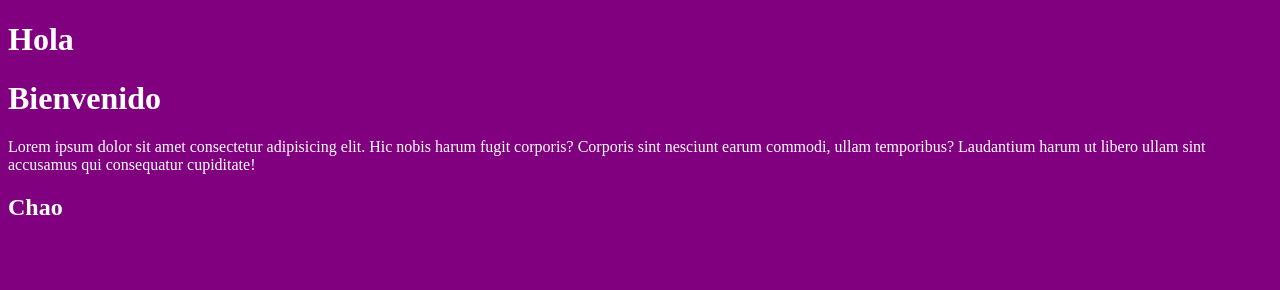
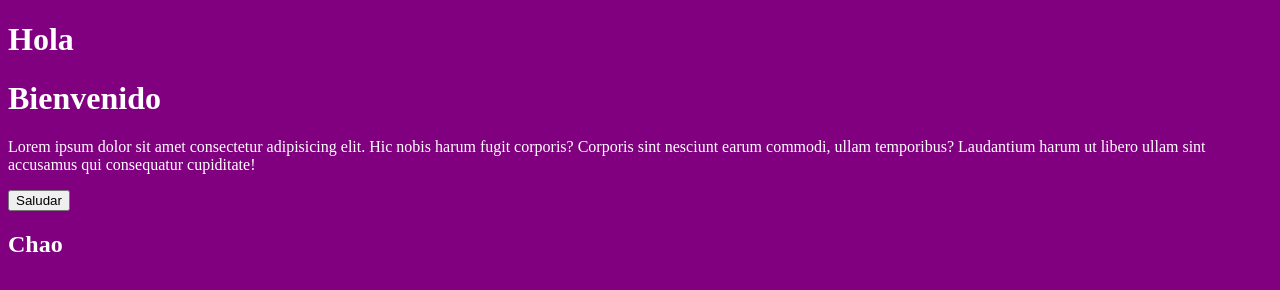
Before and after one commit to Larr014/pruebaGit, a plain HTML site: page index.html in a window 1280 px wide. Drawn offline with Linux system fonts and the light colour scheme.

Commit message:
saludar
se agrega la funcion saludar, que saluda desde el boton

```diff
--- /dev/null
+++ b/assets/js/script.js
@@ -0,0 +1,3 @@
+function saludar(){
+    alert("Hola");
+}
--- a/index.html
+++ b/index.html
@@ -5,11 +5,13 @@
     <meta name="viewport" content="width=device-width, initial-scale=1.0">
     <title>Document</title>
     <link rel="stylesheet" href="assets/css/estilo.css"/>
+    <script src="assets/js/script.js"></script>
 </head>
 <body>
     <h1>Hola</h1>
     <h1>Bienvenido</h1>
     <p>Lorem ipsum dolor sit amet consectetur adipisicing elit. Hic nobis harum fugit corporis? Corporis sint nesciunt earum commodi, ullam temporibus? Laudantium harum ut libero ullam sint accusamus qui consequatur cupiditate!</p>
+    <button onclick="saludar()">Saludar</button>
     <h2>Chao</h2>
 </body>
 </html>
```
